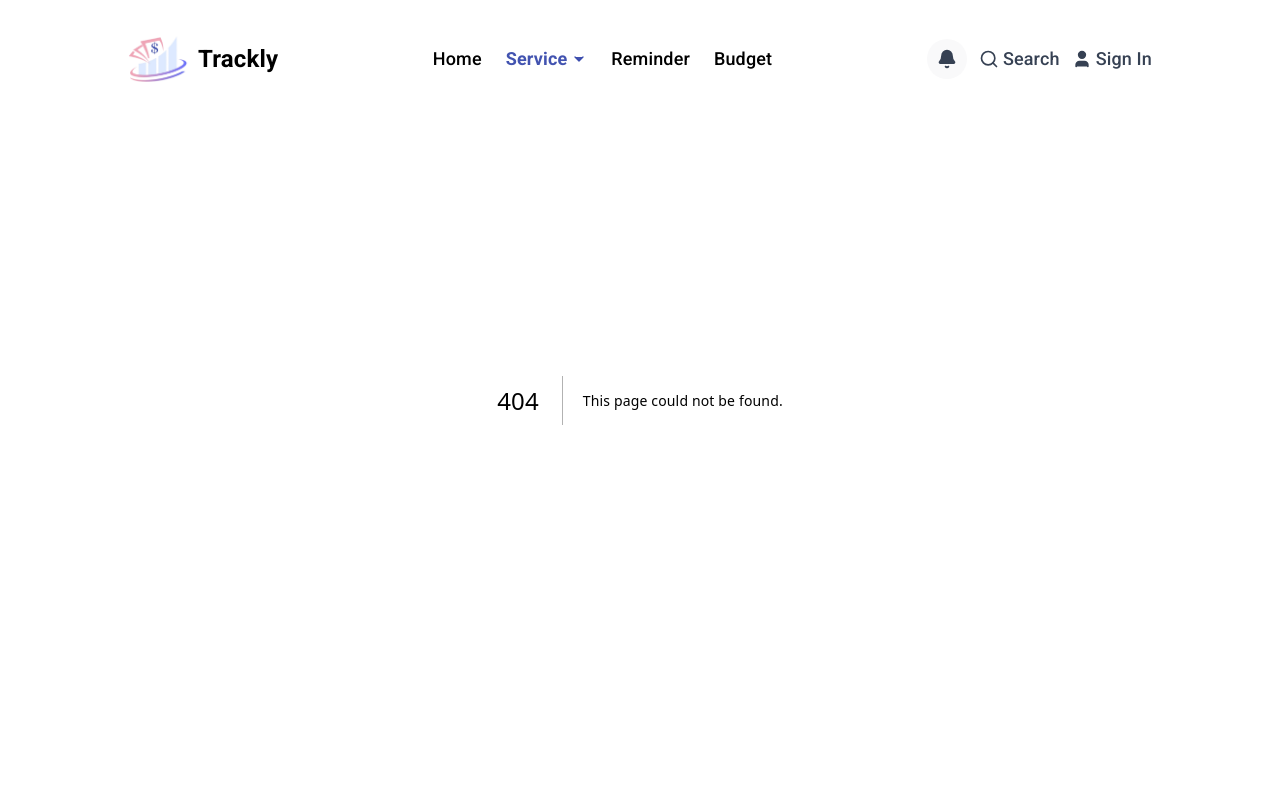
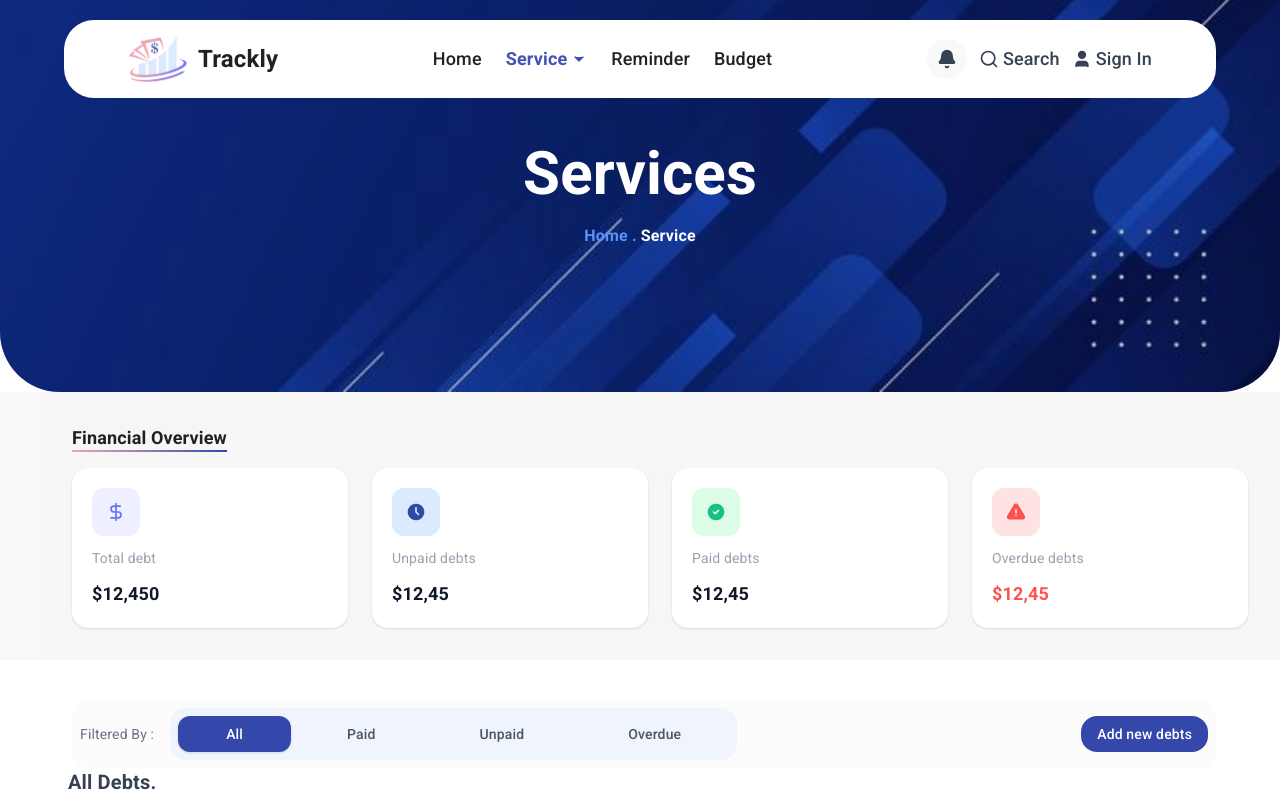
Before and after one commit to Seraj-Omar/Personal-Finance-and-Bill-Splitting-Assistant, a Next.js app: page /services/debts in a window 1280 px wide. Before the commit this address had no page. Shown: the top 798 px of the page. Built offline with nearby package versions, Linux system fonts and the light colour scheme.

Commit message:
more folders fixing

```diff
--- a/src/app/(home)/layout.tsx
+++ b/src/app/(home)/layout.tsx
@@ -1,5 +1,6 @@
 import HomeHero from "@/src/components/home/HomeHero"
-
+import Footer from "../../components/footer/Footer";
+import Header from "../../components/Header";
 export default function HomeLayout({
   children,
 }: {
@@ -7,8 +8,10 @@ export default function HomeLayout({
 }) {
   return (
     <>
+      <Header />
       <HomeHero />
       {children}
+      <Footer />
     </>
   )
 }
--- a/src/app/(main)/layout.tsx
+++ b/src/app/(main)/layout.tsx
@@ -1,5 +1,6 @@
 import PageHero from "../../shared/ui/page-hero/PageHero"
-
+import Footer from "../../components/footer/Footer";
+import Header from "../../components/Header";
 export default function MainLayout({
   children,
 }: {
@@ -7,8 +8,10 @@ export default function MainLayout({
 }) {
   return (
     <>
+      <Header />
       <PageHero title="Services" breadcrumb={["Home", "Service"]} />
       {children}
+      <Footer />
     </>
   )
 }
--- a/src/app/layout.tsx
+++ b/src/app/layout.tsx
@@ -3,8 +3,7 @@ import { Geist, Geist_Mono } from "next/font/google";
 import { Roboto } from "next/font/google";
 import "./globals.css";
 import Providers from "./providers";
-import Footer from "../components/footer/Footer";
-import Header from "../components/Header";
+
 
 const geistSans = Geist({
   variable: "--font-geist-sans",
@@ -35,9 +34,7 @@ export default function RootLayout({
   return (
     <html lang="en" className={roboto.variable}>
       <body className={`${geistSans.variable} ${geistMono.variable} antialiased`}>
-        <Header/>
         <Providers>{children}</Providers>
-        <Footer />
       </body>
     </html>
   );
```
Also changed, not shown: src/app/(main)/services/bills/page.tsx (renamed from src/app/(main)/bills/page.tsx), src/app/(main)/services/debts/page.tsx (renamed from src/app/(main)/debts/page.tsx).
